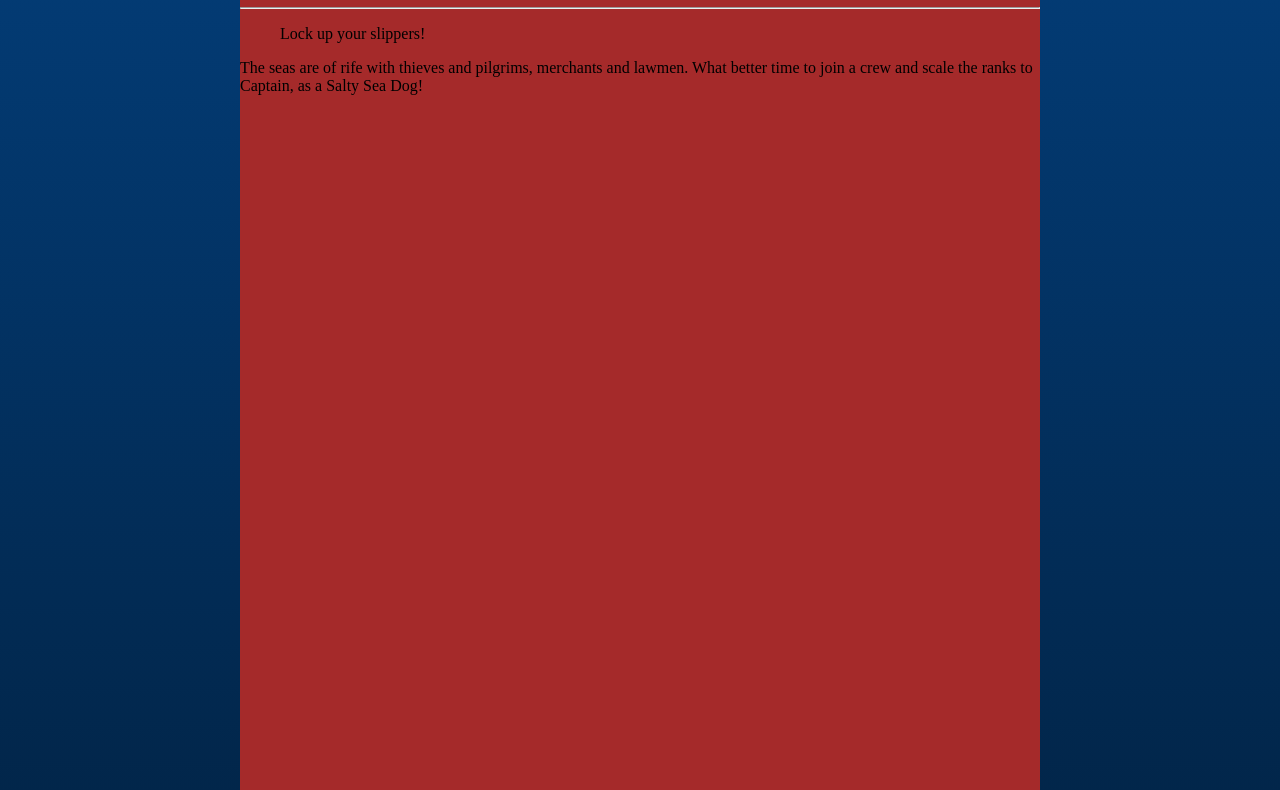
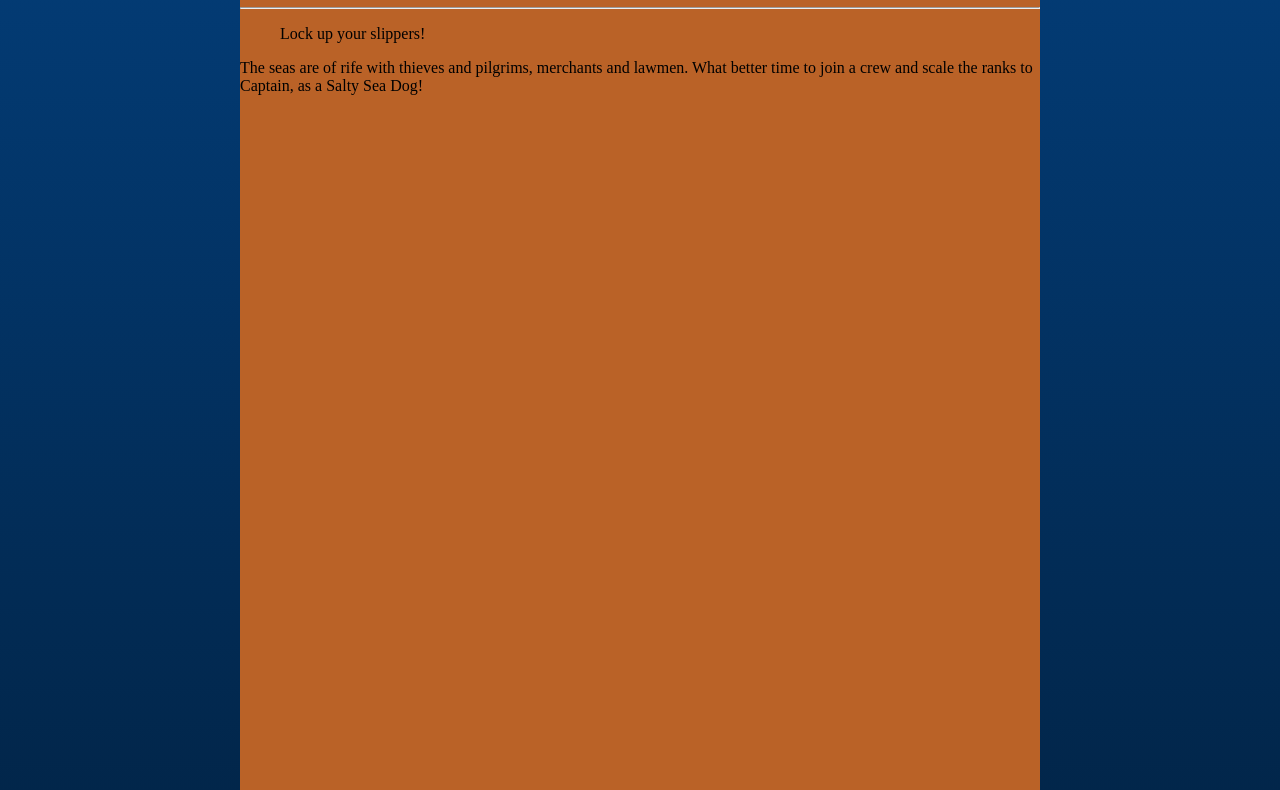
Before and after one commit to AlexGray99/Materials-Chemistry, a plain HTML site: page index.html in a window 1280 px wide. Shown: the part 99-889 px from the top of the page. Drawn offline with Linux system fonts and the light colour scheme.

Commit message:
Update stylesheet.css

```diff
--- a/stylesheet.css
+++ b/stylesheet.css
@@ -12,7 +12,7 @@ body {
 
 div#wrapper{
     margin:auto;
-    background:brown;
+    background:#ba6227;
     width: 800px;
     height: 2000px;
 
```
